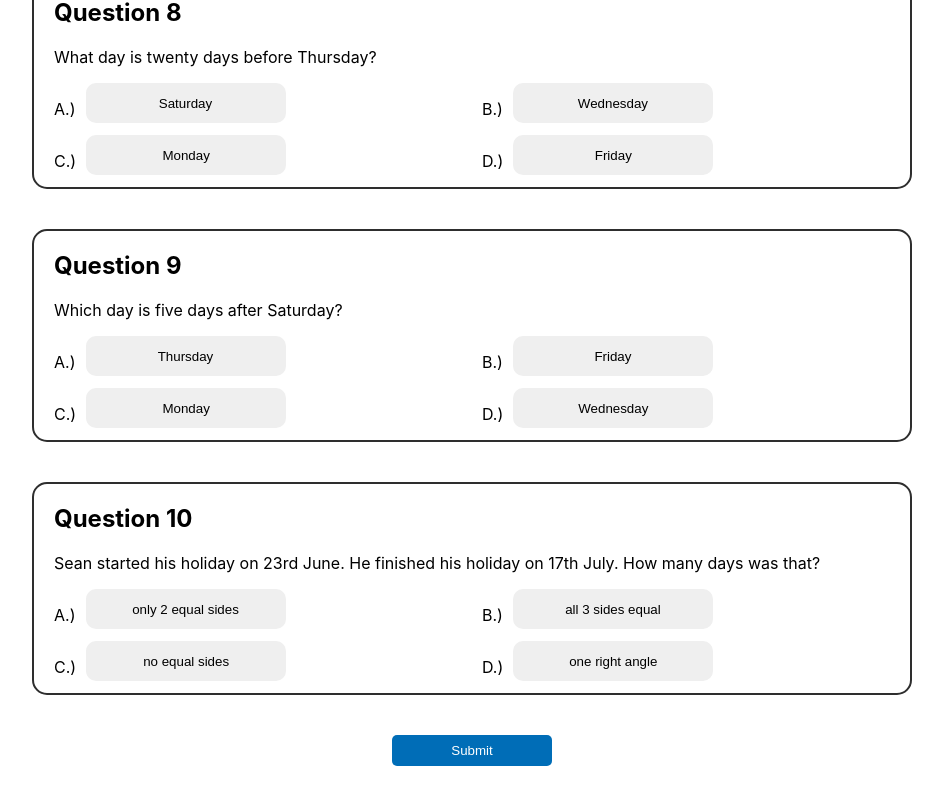
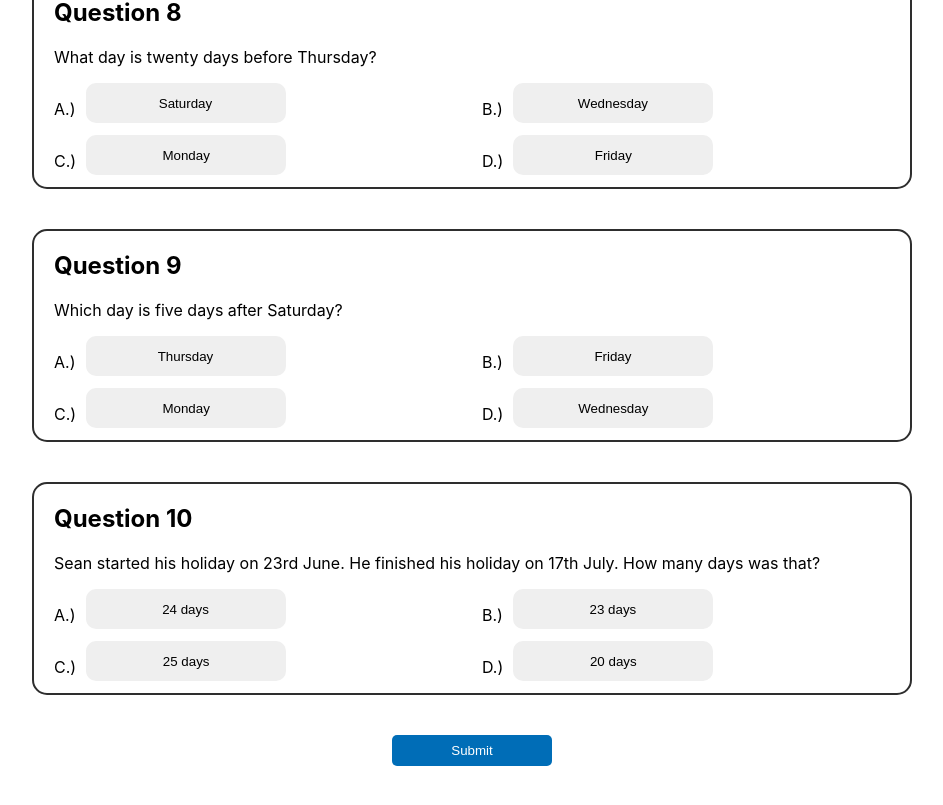
Before and after one commit to iteratoristas/coolelat, a React (Create React App) app in the folder client/: page /categories/1/1 in a window 1280 px wide. Shown: the part 1955-2760 px from the top of the page, without its empty margins (168-1111 px from the left). Built offline with nearby package versions, Linux system fonts and the light colour scheme.

Commit message:
fix: update time question options array to include correct answers

```diff
--- a/client/src/mock/time.js
+++ b/client/src/mock/time.js
@@ -102,12 +102,12 @@ const data = [
         "question": `Sean started his holiday on 23rd June.
         He finished his holiday on 17th July.
         How many days was that?`,
-        "answer": "all 3 sides equal",
+        "answer": "24 days",
         "options": [
-          { "answer": "only 2 equal sides" },
-          { "answer": "all 3 sides equal" },
-          { "answer": "no equal sides" },
-          { "answer": "one right angle" }
+          { "answer": "24 days" },
+          { "answer": "23 days" },
+          { "answer": "25 days" },
+          { "answer": "20 days" }
         ],
         "explanation": "An equilateral triangle is a type of triangle where all three sides equal and all three angles equal."
     }
```
